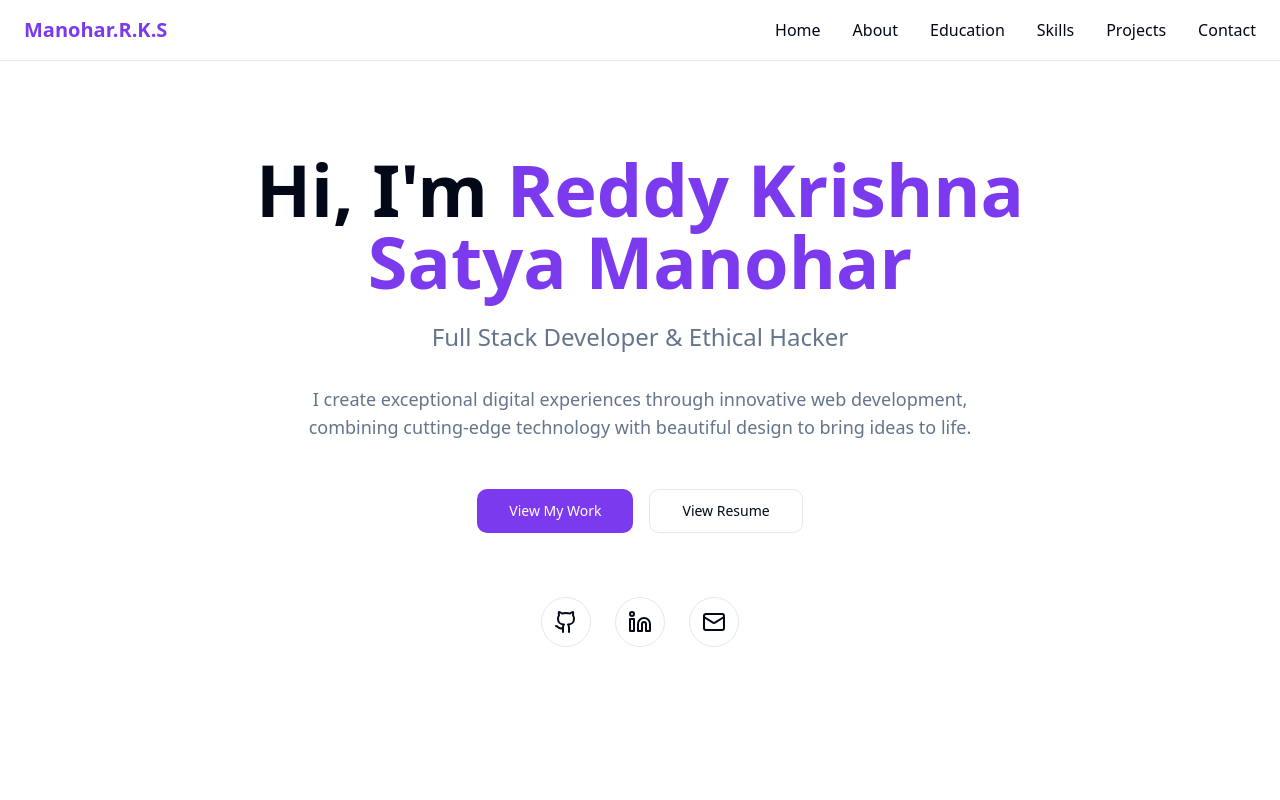
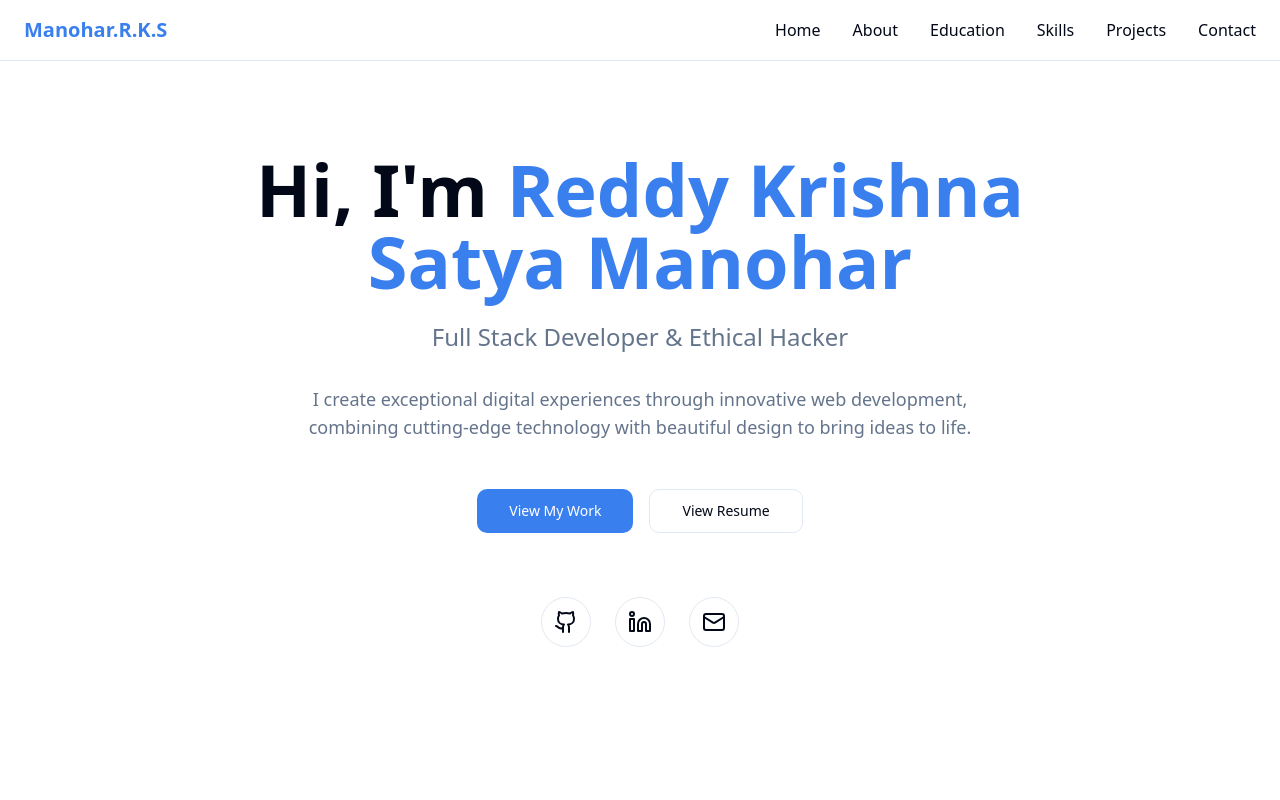
Before and after one commit to Manohar-rks/portfolio-project, a React (Vite) app: page / in a window 1280 px wide. Shown: the top 800 px of the page. Built offline with nearby package versions, Linux system fonts and the light colour scheme; the HTML template or start-up script is replaced by a standard one.

Commit message:
Change purple to blue

```diff
--- a/src/index.css
+++ b/src/index.css
@@ -17,9 +17,9 @@ All colors MUST be HSL.
     --popover: 0 0% 100%;
     --popover-foreground: 222.2 84% 4.9%;
 
-    --primary: 262 84% 58%;
+    --primary: 217 84% 58%;
     --primary-foreground: 0 0% 100%;
-    --primary-glow: 270 100% 90%;
+    --primary-glow: 217 100% 90%;
 
     --secondary: 210 40% 96.1%;
     --secondary-foreground: 222.2 47.4% 11.2%;
@@ -35,7 +35,7 @@ All colors MUST be HSL.
 
     --border: 214.3 31.8% 91.4%;
     --input: 214.3 31.8% 91.4%;
-    --ring: 262 84% 58%;
+    --ring: 217 84% 58%;
 
     --radius: 0.75rem;
 
@@ -64,9 +64,9 @@ All colors MUST be HSL.
     --popover: 220 13% 11%;
     --popover-foreground: 210 40% 98%;
 
-    --primary: 262 84% 58%;
+    --primary: 217 84% 58%;
     --primary-foreground: 0 0% 100%;
-    --primary-glow: 270 100% 90%;
+    --primary-glow: 217 100% 90%;
 
     --secondary: 217.2 32.6% 17.5%;
     --secondary-foreground: 210 40% 98%;
@@ -82,7 +82,7 @@ All colors MUST be HSL.
 
     --border: 217.2 32.6% 17.5%;
     --input: 217.2 32.6% 17.5%;
-    --ring: 262 84% 58%;
+    --ring: 217 84% 58%;
 
     --gradient-primary: linear-gradient(135deg, hsl(var(--primary)), hsl(var(--primary-glow)));
     --gradient-accent: linear-gradient(135deg, hsl(var(--accent)), hsl(330 100% 85%));
```
